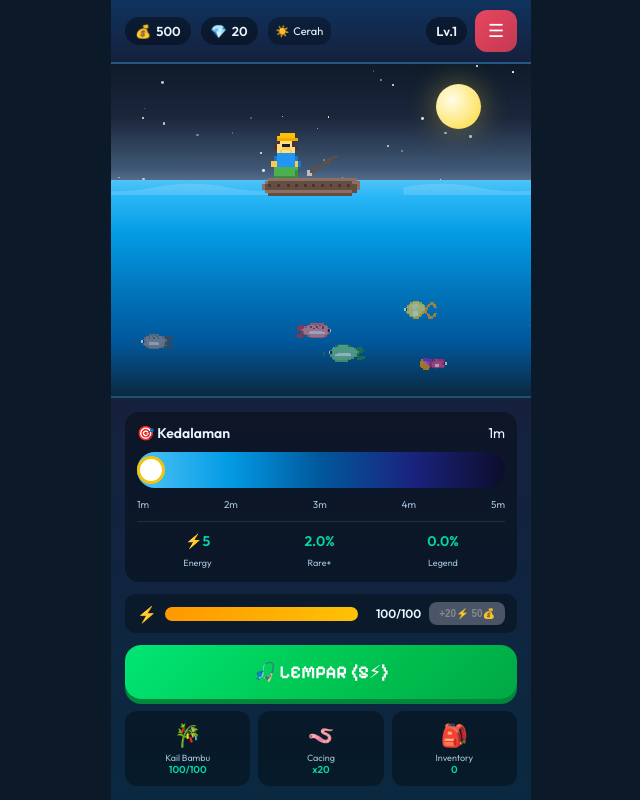
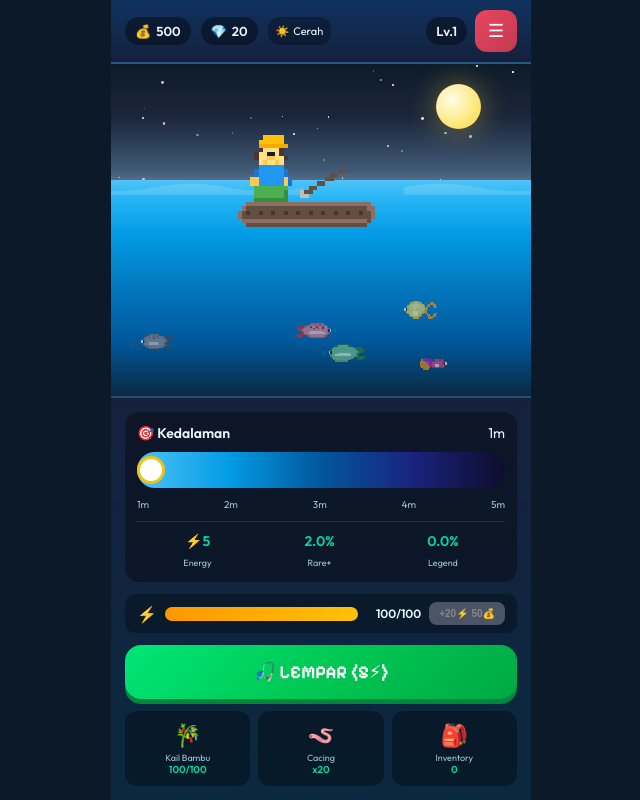
Before and after one commit to kofkdk/fishing-frenzy, a website built with Vite: page index.html in a window 1280 px wide. Shown: the whole page, without its empty margins (319-959 px from the left). Built offline with nearby package versions, Linux system fonts and the light colour scheme.

Commit message:
fix: stop re-rendering fisher DOM (animations persist) + bigger sprite 200px

```diff
--- a/src/components/Scene.js
+++ b/src/components/Scene.js
@@ -11,46 +11,31 @@ const BG_FISH = [
   { id: 'guppy', top: 80, duration: 12, dir: 'right' }
 ];
 
+let initialized = false;
+
 export function renderScene() {
   const fishBg = document.getElementById('fishBg');
   const fisherContainer = document.getElementById('fisherContainer');
-  if (!fishBg) return;
+  if (!fishBg || !fisherContainer) return;
 
-  const fisherBoat = getFisherBoatSprite();
   const phase = fishingMinigame.phase;
 
-  // Phase-based classes for animation
-  let fisherClass = 'scene-fisher';
-  if (phase === 'casting') fisherClass += ' casting';
-  if (phase === 'reeling') fisherClass += ' reeling';
-  if (phase === 'bite') fisherClass += ' bite-alert';
-
-  // Bobber visibility
-  const showBobber = ['waiting', 'bite', 'reeling'].includes(phase);
-  const bobberClass = phase === 'bite' ? 'bobber-bite' : (phase === 'reeling' ? 'bobber-reel' : '');
+  // Only create fisher DOM once, then just update classes
+  if (!initialized) {
+    const fisherBoat = getFisherBoatSprite();
     const bobber = getBobberSprite();
 
-  // Fisher + bobber + line → render to fisherContainer (outside water div)
-  if (fisherContainer) {
-    let fisherHtml = `
-      <div class="${fisherClass}">
+    fisherContainer.innerHTML = `
+      <div class="scene-fisher" id="sceneFisher">
         <img src="${fisherBoat}" alt="Fisher">
       </div>
+      <div class="scene-bobber" id="sceneBobber">
+        <img src="${bobber}" alt="Bobber">
+      </div>
+      <div class="fishing-line" id="fishingLine"></div>
     `;
 
-    if (showBobber) {
-      fisherHtml += `
-        <div class="scene-bobber ${bobberClass}">
-          <img src="${bobber}" alt="Bobber">
-        </div>
-        <div class="fishing-line"></div>
-      `;
-    }
-
-    fisherContainer.innerHTML = fisherHtml;
-  }
-
-  // Background fish → render to fishBg (inside water div)
+    // Background fish - only render once
     let fishHtml = '';
     BG_FISH.forEach((f, i) => {
       const sprite = getFishSprite(f.id);
@@ -70,7 +55,7 @@ export function renderScene() {
     });
     fishBg.innerHTML = fishHtml;
 
-  // Add keyframes if not already added
+    // Add keyframes
     if (!document.getElementById('swim-keyframes')) {
       const style = document.createElement('style');
       style.id = 'swim-keyframes';
@@ -87,4 +72,31 @@ export function renderScene() {
       `;
       document.head.appendChild(style);
     }
+
+    initialized = true;
   }
+
+  // Update fisher classes (without re-creating DOM = animations persist)
+  const fisher = document.getElementById('sceneFisher');
+  const bobberEl = document.getElementById('sceneBobber');
+  const lineEl = document.getElementById('fishingLine');
+
+  if (fisher) {
+    fisher.className = 'scene-fisher';
+    if (phase === 'casting') fisher.classList.add('casting');
+    if (phase === 'reeling') fisher.classList.add('reeling');
+    if (phase === 'bite') fisher.classList.add('bite-alert');
+  }
+
+  // Show/hide bobber and line
+  const showBobber = ['waiting', 'bite', 'reeling'].includes(phase);
+  if (bobberEl) {
+    bobberEl.style.display = showBobber ? 'block' : 'none';
+    bobberEl.className = 'scene-bobber';
+    if (phase === 'bite') bobberEl.classList.add('bobber-bite');
+    if (phase === 'reeling') bobberEl.classList.add('bobber-reel');
+  }
+  if (lineEl) {
+    lineEl.style.display = showBobber ? 'block' : 'none';
+  }
+}
--- a/src/styles/main.css
+++ b/src/styles/main.css
@@ -208,8 +208,8 @@ body {
 }
 
 .scene-fisher img {
-  width: 140px;
-  height: 80px;
+  width: 200px;
+  height: auto;
   image-rendering: pixelated;
   image-rendering: -moz-crisp-edges;
 }
```
Lines whose indentation alone changed are shown as unchanged.
